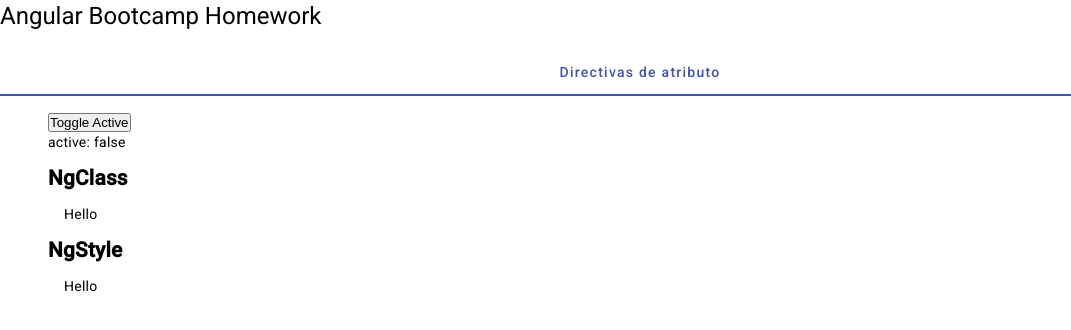
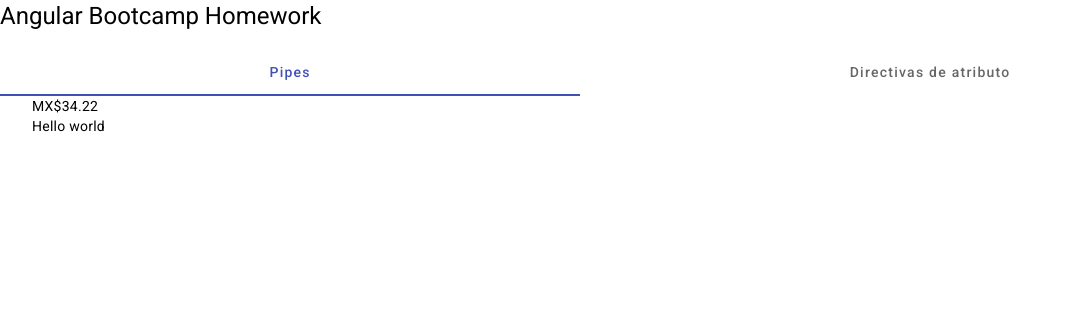
Before and after one commit to aruizapex/AngularBootcampHomework, an Angular app: page / in a window 1280 px wide. Shown: the top 330 px of the page, without its empty margins (0-1071 px from the left). Built offline with nearby package versions, Linux system fonts and the light colour scheme.

Commit message:
use currency pipe and create a custom pipe

```diff
--- a/src/app/app.component.html
+++ b/src/app/app.component.html
@@ -1,6 +1,9 @@
 <h1 class="title">Angular Bootcamp Homework</h1>
 <mat-tab-group>
   <div class="tabs-container">
+    <mat-tab label="Pipes">
+      <app-pipes-c />
+    </mat-tab>
     <mat-tab label="Directivas de atributo">
       <app-directivas-de-atributo-2 />
     </mat-tab>
--- a/src/app/app.module.ts
+++ b/src/app/app.module.ts
@@ -7,12 +7,16 @@ import { DirectivasDeAtributoComponent } from './components/directivas-de-atribu
 import { provideAnimationsAsync } from '@angular/platform-browser/animations/async';
 import { DirectivasDeAtributo2Component } from './components/directivas-de-atributo-2/directivas-de-atributo-2.component';
 import {MatTabsModule} from '@angular/material/tabs';
+import { PipesCComponent } from './components/pipes-c/pipes-c.component';
+import { CapitalizeWordPipe } from './pipes/capitalize-word.pipe';
 
 @NgModule({
   declarations: [
     AppComponent,
     DirectivasDeAtributoComponent,
-    DirectivasDeAtributo2Component
+    DirectivasDeAtributo2Component,
+    PipesCComponent,
+    CapitalizeWordPipe
   ],
   imports: [
     BrowserModule,
--- /dev/null
+++ b/src/app/components/pipes-c/pipes-c.component.html
@@ -0,0 +1,5 @@
+<div class="container">
+  <span>{{ number | currency: 'MXN' }}</span>
+  <br />
+  <span>{{ hello | capitalizeWord }}</span>
+</div>
--- /dev/null
+++ b/src/app/components/pipes-c/pipes-c.component.scss
@@ -0,0 +1,3 @@
+.container {
+  margin: 0 2rem;
+}
--- /dev/null
+++ b/src/app/components/pipes-c/pipes-c.component.ts
@@ -0,0 +1,11 @@
+import { Component } from '@angular/core';
+
+@Component({
+  selector: 'app-pipes-c',
+  templateUrl: './pipes-c.component.html',
+  styleUrl: './pipes-c.component.scss'
+})
+export class PipesCComponent {
+  protected number: number = 34.22;
+  protected hello: string = 'hello world'
+}
--- /dev/null
+++ b/src/app/pipes/capitalize-word.pipe.ts
@@ -0,0 +1,12 @@
+import { Pipe, PipeTransform } from '@angular/core';
+
+@Pipe({
+  name: 'capitalizeWord'
+})
+export class CapitalizeWordPipe implements PipeTransform {
+
+  transform(value: string): string {
+    return value.charAt(0).toUpperCase() + value.slice(1);
+  }
+
+}
```
Also changed, not shown: 1 other file (tests, documents, lock files or other folders).
